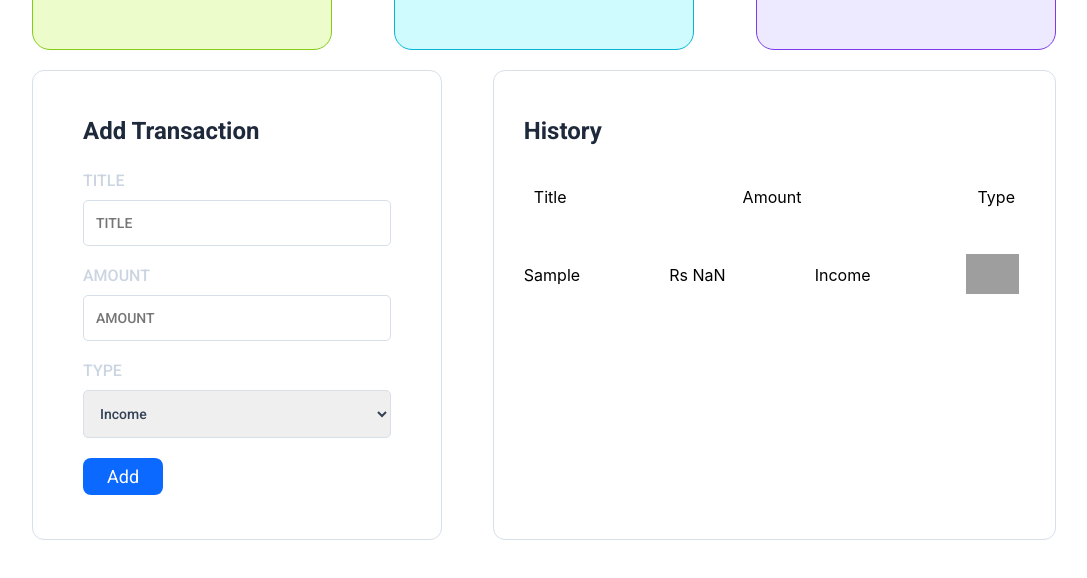
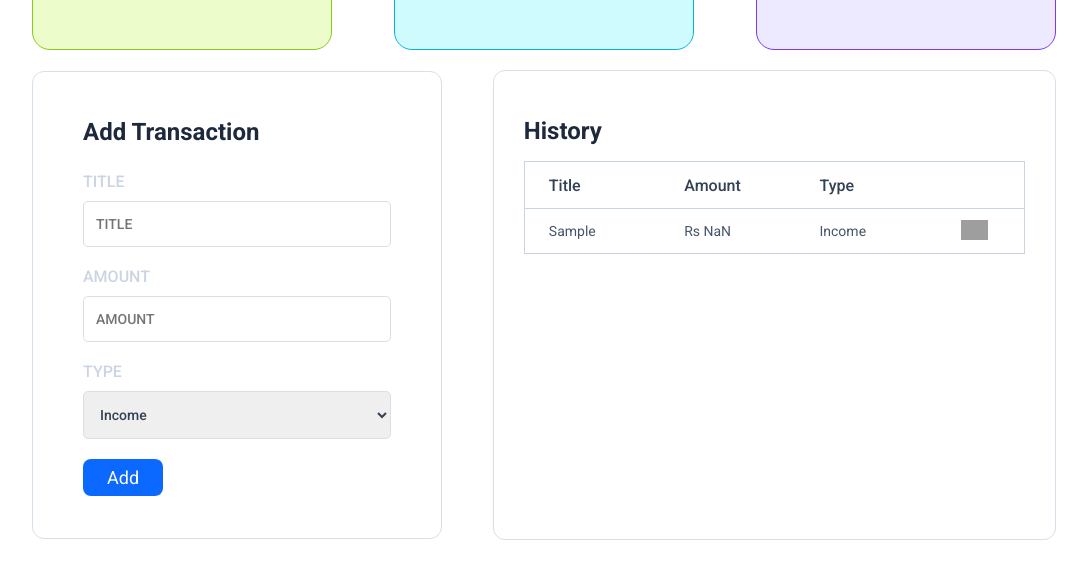
Before and after one commit to doondisunkara/Money_Manager, a React (Create React App) app: page / in a window 1280 px wide. Both pictures are taken after typing "Sample", "Sample" into the empty fields and a click on the button "Add". Shown: the part 387-965 px from the top of the page, without its empty margins (96-1183 px from the left). Built offline with nearby package versions, Linux system fonts and the light colour scheme; grey boxes are pictures that could not be loaded; a web font is replaced by a local one.

Commit message:
Money Manager App using React JS

```diff
--- a/src/components/MoneyManager/index.css
+++ b/src/components/MoneyManager/index.css
@@ -98,10 +98,12 @@
 
 .form {
   padding: 30px;
+  height: 468px;
 }
 
 .history {
   padding: 30px;
+  min-height: 468px;
 }
 
 @media screen and (min-width: 768px) {
@@ -149,15 +151,42 @@
   margin-bottom: 10px;
 }
 
-.history-heading-section {
-  display: flex;
-  justify-content: space-between;
-  padding: 10px;
+.transaction-items-list {
+  padding-left: 0;
+  margin: 0;
+  list-style-type: none;
   width: 100%;
 }
 
-.transaction-items-list {
-  padding-left: 0;
+.history-heading-section {
+  display: flex;
+  justify-content: flex-start;
+  align-items: center;
+  height: 48px;
   list-style-type: none;
-  width: 100%;
+  border: 1px solid #cbd5e1;
+  padding-left: 10px;
+  padding-right: 10px;
 }
+
+@media screen and (min-width: 768px) {
+  .history-heading-section {
+    padding-left: 24px;
+    padding-right: 24px;
+  }
+}
+
+.heading-cell {
+  color: #334155;
+  font-family: 'Roboto';
+  font-size: 12px;
+  font-weight: 500;
+  width: 30%;
+  border-right: none;
+}
+
+@media screen and (min-width: 768px) {
+  .heading-cell {
+    font-size: 16px;
+  }
+}
--- a/src/components/MoneyManager/index.js
+++ b/src/components/MoneyManager/index.js
@@ -138,7 +138,11 @@ class MoneyManager extends Component {
           </div>
           <div className="money-details-list">
             {categoriesList.map(each => (
-              <MoneyDetails moneyDetails={each} amount={money[each.category]} />
+              <MoneyDetails
+                key={each.category}
+                moneyDetails={each}
+                amount={money[each.category]}
+              />
             ))}
           </div>
           <div className="interaction-container">
@@ -175,7 +179,7 @@ class MoneyManager extends Component {
                 onChange={this.updateType}
               >
                 {transactionTypeOptions.map(eachType => (
-                  <option value={eachType.optionId}>
+                  <option key={eachType.optionId} value={eachType.optionId}>
                     {eachType.displayText}
                   </option>
                 ))}
@@ -186,12 +190,12 @@ class MoneyManager extends Component {
             </form>
             <div className="history card">
               <h1 className="card-heading">History</h1>
-              <div className="history-heading-section">
-                <p>Title</p>
-                <p>Amount</p>
-                <p>Type</p>
-              </div>
               <ul className="transaction-items-list">
+                <li className="history-heading-section">
+                  <p className="heading-cell">Title</p>
+                  <p className="heading-cell">Amount</p>
+                  <p className="heading-cell">Type</p>
+                </li>
                 {transactionsList.map(eachTransaction => (
                   <TransactionItem
                     key={eachTransaction.id}
--- a/src/components/TransactionItem/index.css
+++ b/src/components/TransactionItem/index.css
@@ -1,8 +1,36 @@
 .transaction-item {
   display: flex;
-  justify-content: space-between;
-  align-items: center;
-  width: 100%;
+  justify-content: flex-start;
+  border-bottom: 1px solid #cbd5e1;
+  border-right: 1px solid #cbd5e1;
+  border-left: 1px solid #cbd5e1;
+  padding-left: 10px;
+  padding-right: 10px;
+}
+
+@media screen and (min-width: 768px) {
+  .transaction-item {
+    padding-left: 24px;
+    padding-right: 24px;
+  }
+}
+
+.transaction-item-text {
+  color: #475569;
+  font-family: 'Roboto';
+  font-size: 12px;
+  width: 30%;
+}
+
+@media screen and (min-width: 768px) {
+  .transaction-item-text {
+    font-size: 14px;
+  }
+}
+
+.delete-container {
+  display: flex;
+  width: 10%;
 }
 
 .delete-btn {
@@ -13,6 +41,6 @@
 }
 
 .delete-img {
-  widows: 40px;
-  height: 40px;
+  widows: 20px;
+  height: 20px;
 }
--- a/src/components/TransactionItem/index.js
+++ b/src/components/TransactionItem/index.js
@@ -10,9 +10,10 @@ const TransactionItem = props => {
   console.log(title, amount, type)
   return (
     <li className="transaction-item">
-      <p>{title}</p>
-      <p>{`Rs ${amount}`}</p>
-      <p>{typeDisplay}</p>
+      <p className="transaction-item-text">{title}</p>
+      <p className="transaction-item-text">{`Rs ${amount}`}</p>
+      <p className="transaction-item-text">{typeDisplay}</p>
+      <div className="delete-container">
         <button
           data-testid="delete"
           type="button"
@@ -25,6 +26,7 @@ const TransactionItem = props => {
             className="delete-img"
           />
         </button>
+      </div>
     </li>
   )
 }
```
Lines whose indentation alone changed are shown as unchanged.
